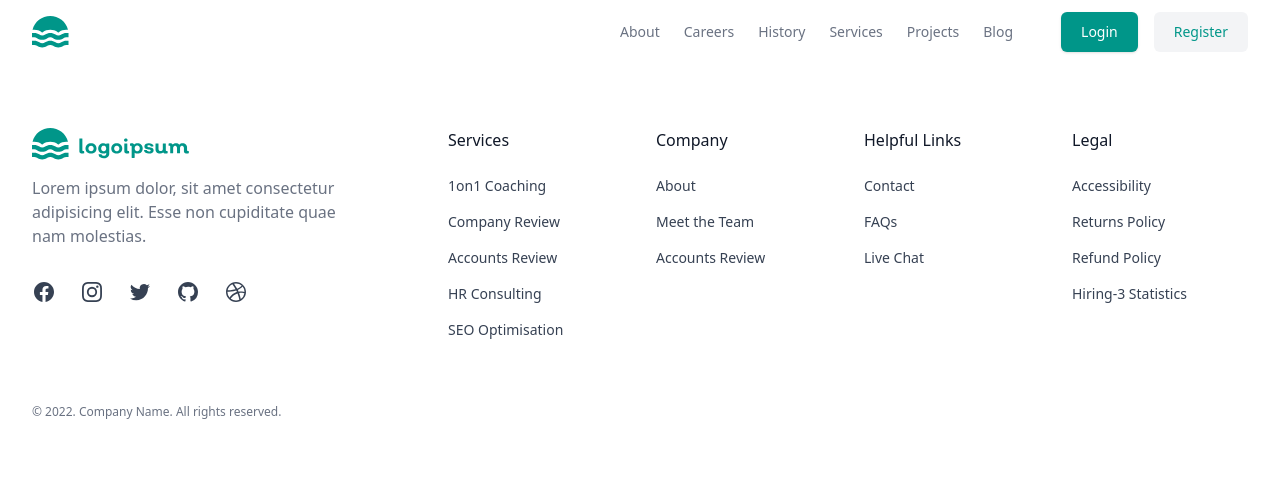
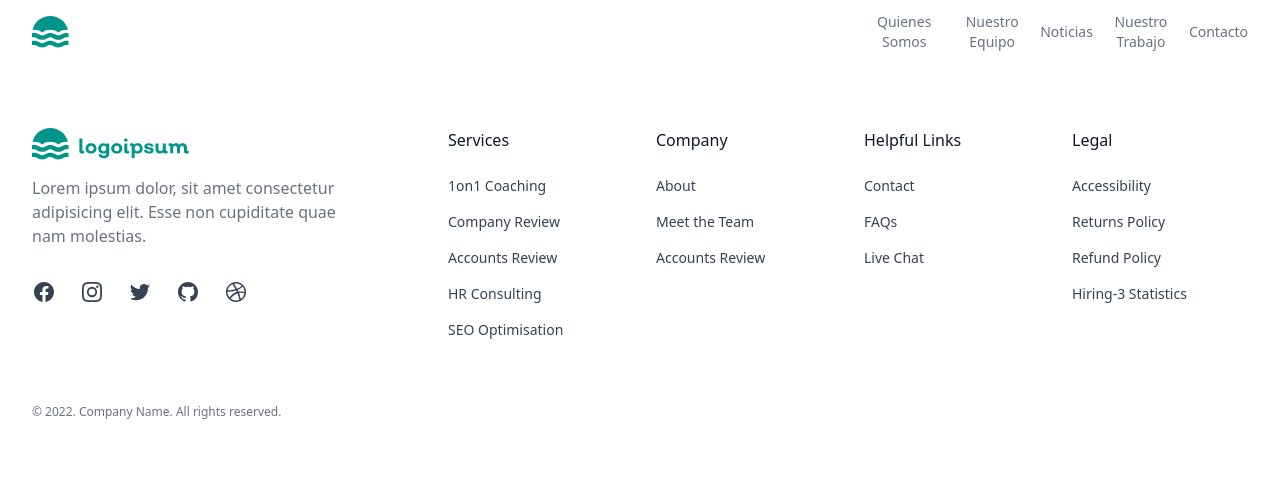
Before and after one commit to LooihV/microsite_prototype, a Flask app: page /quienes-somos/ in a window 1280 px wide. Shown: the top 483 px of the page. Run offline with Flask 3, Linux system fonts and the light colour scheme; style sheets or scripts are compiled from the project's sources.

Commit message:
Modified navbar

```diff
--- a/templates/base.html
+++ b/templates/base.html
@@ -3,7 +3,7 @@
   <head>
     <meta charset="UTF-8" />
     <meta name="viewport" content="width=device-width, initial-scale=1.0" />
-    <title>Hello World</title>
+    <title>Ingennia</title>
     <link rel="stylesheet" href="{{url_for('static',filename='dist/output.css')}}">
   </head>
 
@@ -25,51 +25,28 @@
 
             <div class="md:flex md:items-center md:gap-12">
               <nav aria-label="Global" class="hidden md:block">
-                <ul class="flex items-center gap-6 text-sm">
+                <ul class="flex items-center gap-2 text-sm">
                   <li>
-                    <a class="text-gray-500 transition hover:text-gray-500/75" href="#"> About </a>
+                    <a class="text-gray-500 transition hover:text-gray-500/75 text-center max-w-[80px] whitespace-normal block" href="#">Quienes Somos</a>
                   </li>
 
                   <li>
-                    <a class="text-gray-500 transition hover:text-gray-500/75" href="#"> Careers </a>
+                    <a class="text-gray-500 transition hover:text-gray-500/75 text-center max-w-[80px] whitespace-normal block" href="#">Nuestro Equipo</a>
                   </li>
 
                   <li>
-                    <a class="text-gray-500 transition hover:text-gray-500/75" href="#"> History </a>
+                    <a class="text-gray-500 transition hover:text-gray-500/75 text-center max-w-[80px] whitespace-normal block" href="#">Noticias</a>
                   </li>
 
                   <li>
-                    <a class="text-gray-500 transition hover:text-gray-500/75" href="#"> Services </a>
+                    <a class="text-gray-500 transition hover:text-gray-500/75 text-center max-w-[80px] whitespace-normal block" href="#">Nuestro Trabajo</a>
                   </li>
 
                   <li>
-                    <a class="text-gray-500 transition hover:text-gray-500/75" href="#"> Projects </a>
-                  </li>
-
-                  <li>
-                    <a class="text-gray-500 transition hover:text-gray-500/75" href="#"> Blog </a>
+                    <a class="text-gray-500 transition hover:text-gray-500/75 text-center max-w-[80px] whitespace-normal block" href="#">Contacto</a>
                   </li>
                 </ul>
               </nav>
-
-              <div class="flex items-center gap-4">
-                <div class="sm:flex sm:gap-4">
-                  <a
-                    class="rounded-md bg-teal-600 px-5 py-2.5 text-sm font-medium text-white shadow-sm"
-                    href="#"
-                  >
-                    Login
-                  </a>
-
-                  <div class="hidden sm:flex">
-                    <a
-                      class="rounded-md bg-gray-100 px-5 py-2.5 text-sm font-medium text-teal-600"
-                      href="#"
-                    >
-                      Register
-                    </a>
-                  </div>
-                </div>
 
                 <div class="block md:hidden">
                   <button
```
